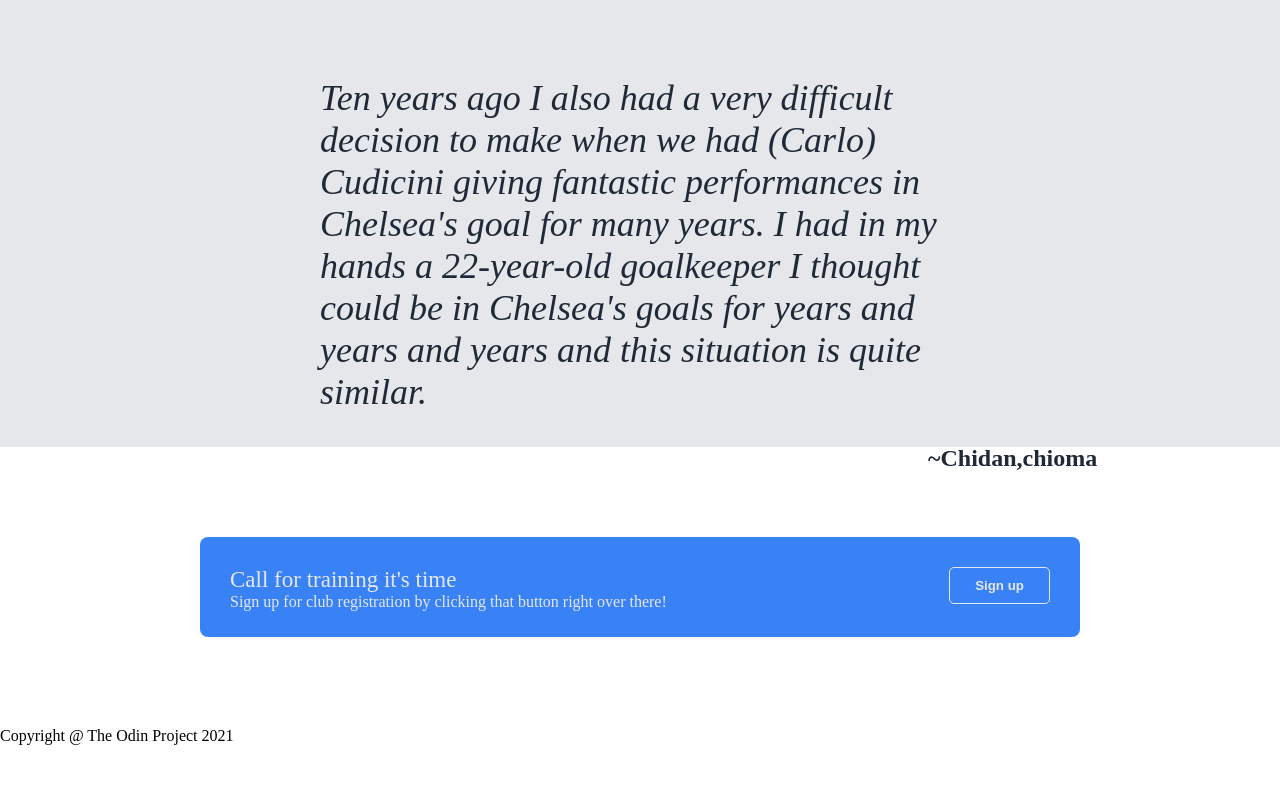
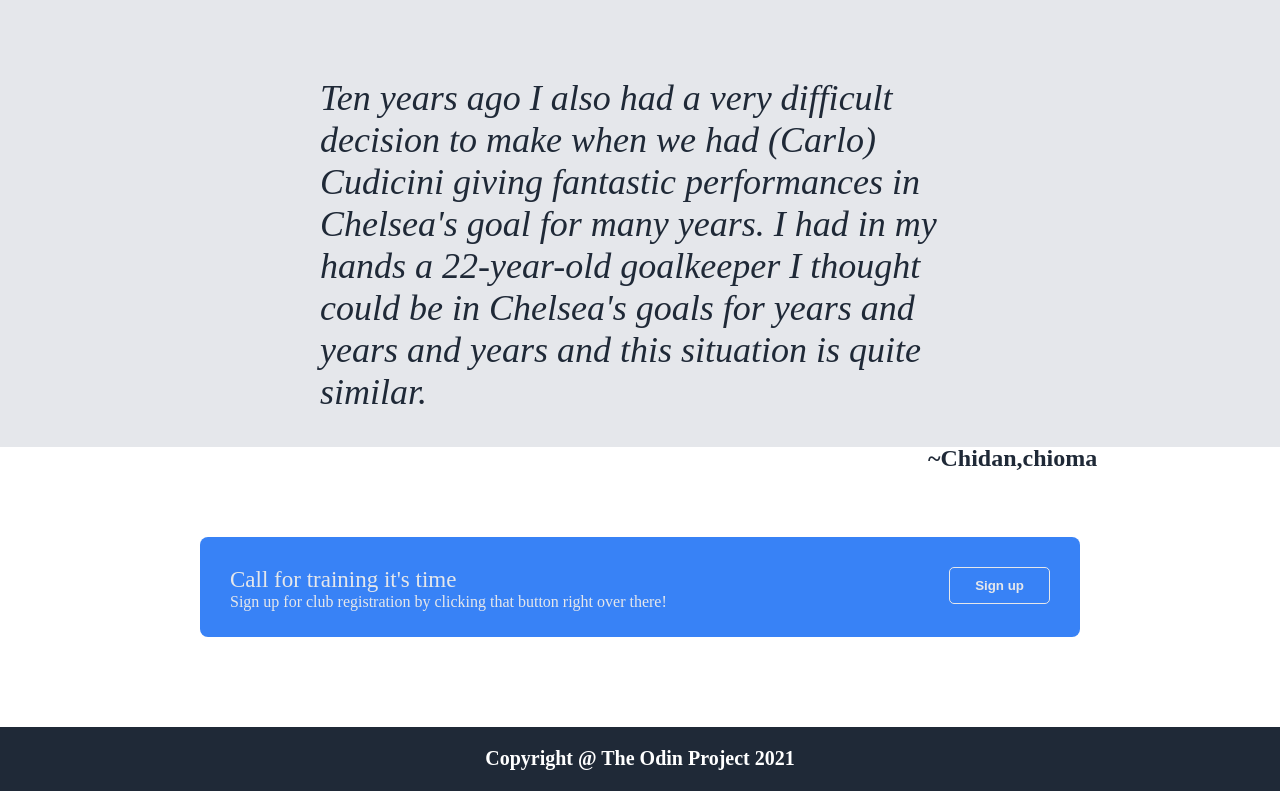
Before and after one commit to chidan-dee/landing-page, a plain HTML site: page index.html in a window 1280 px wide. Shown: the part 1055-1846 px from the top of the page. Before the commit the page ends 1800 px from the top, so only its background shows below. Drawn offline with Linux system fonts and the light colour scheme.

Commit message:
Add footer

```diff
--- a/index.html
+++ b/index.html
@@ -78,7 +78,7 @@
             </div>
         </section>
         <footer>
-            <div>
+            <div class="footer">
                 <p>Copyright @ The Odin Project 2021</p>
             </div>
         </footer>
--- a/style.css
+++ b/style.css
@@ -147,8 +147,14 @@ span {
  border: solid 1px #E5E7EB;
 }
 
+.footer {
+    display: flex;
+     justify-content: center;
+    height: 4rem;
+    font-size: 20px;
+    font-weight: bold;
+    background-color: var(--darkBg);
+     color: white;
+     padding: 20px;
 
-/* .btn {
-    padding-top: 17px;
-    padding-left: 80px;
-} */
+}
```
